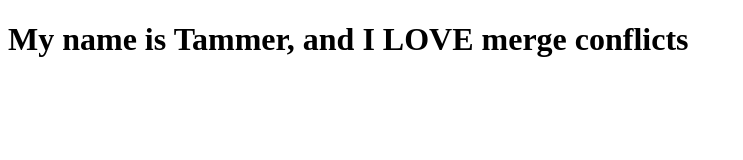
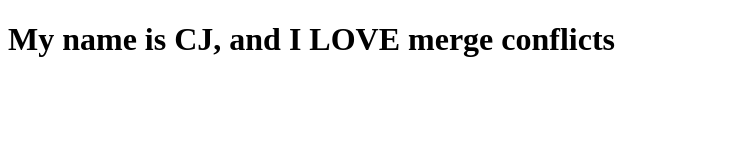
Before and after one commit to tammerg/mergeConflicts, a plain HTML site: page index.html in a window 1280 px wide. Shown: the whole page, without its empty margins (0-743 px from the left). Drawn offline with Linux system fonts and the light colour scheme.

Commit message:
replaced my name

```diff
--- a/index.html
+++ b/index.html
@@ -4,6 +4,6 @@
   <title>Merge Conflicts</title>
 </head>
 <body>
-  <h1> My name is Tammer, and I LOVE merge conflicts</h1>
+  <h1> My name is CJ, and I LOVE merge conflicts</h1>
 </body>
 </html>
```
